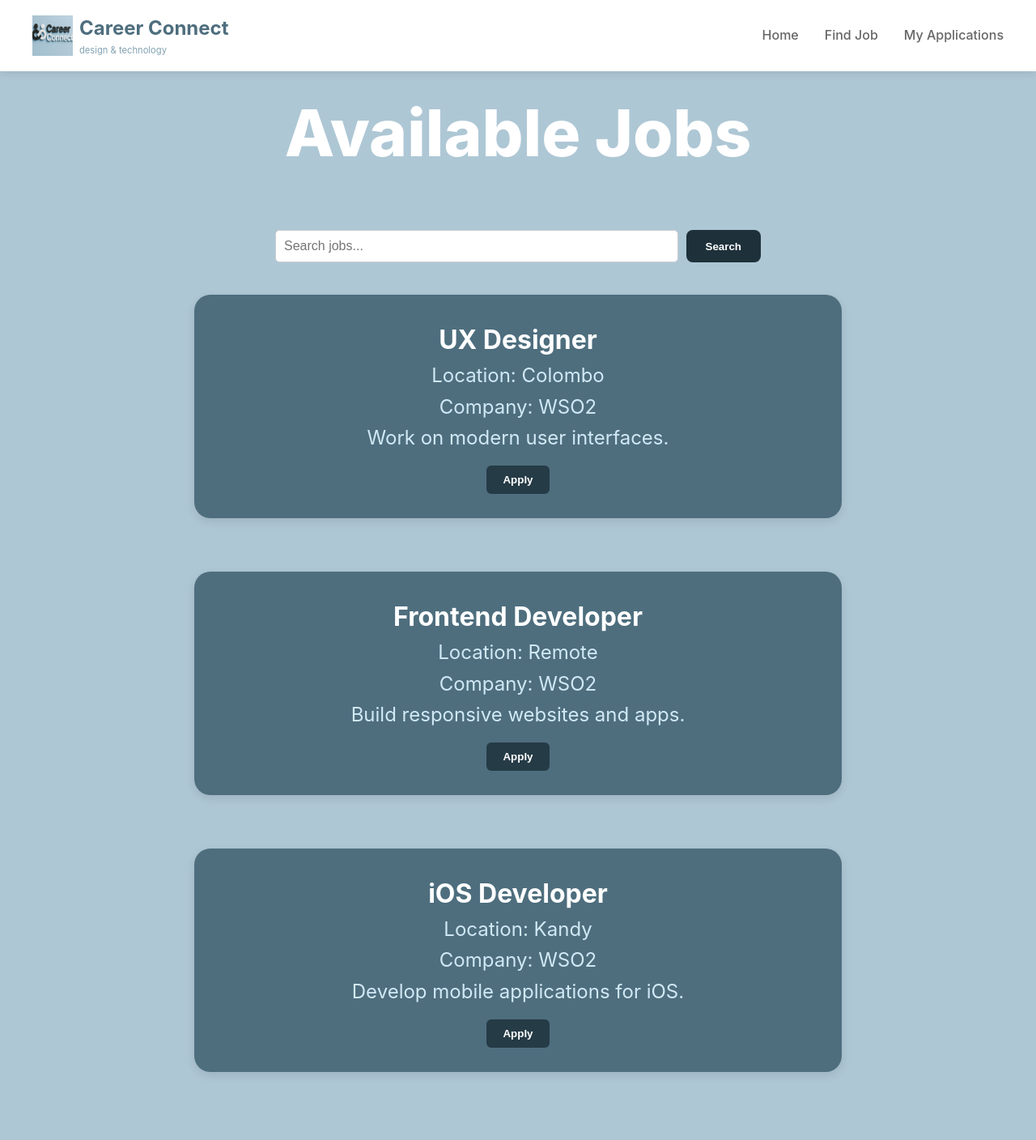
After one commit to tharinduWageesha/CareerConnect, a PHP site: page /user/find-job.html in a window 1280 px wide. The commit adds this page. Shown: the whole page at 81% size. Run offline with PHP 8.4, Linux system fonts and the light colour scheme.

Commit message:
other pages edit

```diff
--- /dev/null
+++ b/user/find-job.html
@@ -0,0 +1,67 @@
+<!DOCTYPE html>
+<html lang="en">
+<head>
+  <meta charset="UTF-8">
+  <meta name="viewport" content="width=device-width, initial-scale=1.0">
+  <title>Find a Job</title>
+  <link rel="stylesheet" href="style.css">
+</head>
+<body>
+  <!-- Navbar (same as index.html) -->
+  <header>
+    <nav>
+      <div class="logo">
+        <img src="img.png" height="50" width="50">
+        <div>
+          <strong>Career Connect</strong>
+          <div class="tagline">design & technology</div>
+        </div>
+      </div>
+
+      <ul class="nav-links">
+        <li><a href="index.html">Home</a></li>
+        <li><a href="find-job.html" class="active">Find Job</a></li>
+        <li><a href="applications.html">My Applications</a></li>
+      </ul>
+    </nav>
+  </header>
+  <section class="hero_fj">
+  <div class="avlb">
+    <h1>Available Jobs</h1>
+  </div>
+    <!-- 🔎 Search bar -->
+  <div class="search-bar">
+    <input type="text" id="searchInput" placeholder="Search jobs...">
+    <button onclick="searchJobs()">Search</button>
+  </div>
+
+  <div class="job_container">
+
+    <div class="job-card">
+      <h2>UX Designer</h2>
+      <p>Location: Colombo</p>
+      <p>Company: WSO2</p>
+      <p>Work on modern user interfaces.</p>
+      <button class="btn-apply">Apply</button>
+    </div><br>
+
+    <div class="job-card">
+      <h2>Frontend Developer</h2>
+      <p>Location: Remote</p>
+      <p>Company: WSO2</p>
+      <p>Build responsive websites and apps.</p>
+      <button class="btn-apply">Apply</button>
+    </div><br>
+
+    <div class="job-card">
+      <h2>iOS Developer</h2>
+      <p>Location: Kandy</p>
+      <p>Company: WSO2</p>
+      <p>Develop mobile applications for iOS.</p>
+      <button class="btn-apply">Apply</button>
+    </div>
+  </div>
+  </section>
+<script src="script.js"></script>
+</body>
+</html>
--- a/user/script.js
+++ b/user/script.js
@@ -20,3 +20,18 @@ window.addEventListener('scroll', function() {
     header.style.backdropFilter = 'none';
   }
 });
+
+  //search bar
+    function searchJobs() {
+      let input = document.getElementById("searchInput").value.toLowerCase();
+      let jobs = document.getElementsByClassName("job-card");
+
+      for (let i = 0; i < jobs.length; i++) {
+        let jobTitle = jobs[i].getElementsByTagName("h3")[0].innerText.toLowerCase();
+        if (jobTitle.includes(input)) {
+          jobs[i].style.display = "block";  // show
+        } else {
+          jobs[i].style.display = "none";   // hide
+        }
+      }
+    }
--- a/user/style.css
+++ b/user/style.css
@@ -67,14 +67,80 @@ nav {
   display: flex;
   align-items: center;
 }
+.hero_fj {
+  background: #AEC7D5;
+  padding: 120px 2rem 4rem;
+  min-height: 100vh;
+  display: flex;
+  flex-direction: column;
+  align-items: center;
+  }
+
+.avlb{
+   margin-bottom: 2rem;
+   text-align: center;
+}
+
+.avlb h1 {
+  font-size: 5rem;
+  font-weight: 800;
+  line-height: 1.1;
+  margin-bottom: 1.5rem;
+  color:white;
+  }
+
+.job_container  {
+  max-width: 800px;
+  width: 80%;
+  margin: 0 auto;
+  text-align: center;
+  color: white;
+
+}
+.job_container h2{
+  font-size: 2rem;
+
+}
+
+.job_container p{
+  font-size: 1.5rem;
+  color:#d1e9f5;
+}
+
+
+
+
+.job-card {
+  background: #4E6E7E;
+  padding:30px;
+  margin: 20px 0;
+  border-radius: 20px;
+  box-shadow: 0 4px 12px rgba(0,0,0,0.1);
+  align-items: center;
+}
+.btn-apply {
+  background: #253b46;
+  color: #fff;
+  padding: 10px 20px;
+  border: none;
+  border-radius: 6px;
+  cursor: pointer;
+  font-weight: 600;
+  margin-top: 15px;
+  transition: all 0.3s ease;
+  }
+
+  .btn-apply:hover {
+    background: #83A2B2;
+  }
 
 .container {
   max-width: 1200px;
-  margin: auto;
   display: grid;
+  margin:auto;
   grid-template-columns: 1fr 1fr; /* two-column */
   gap: 2rem;
-  align-items: center;
+  align-items:center;
 }
 
 .hero-content {
@@ -110,7 +176,6 @@ nav {
 
 .cta-buttons {
   display: flex;
-  gap: 1rem;
   margin-bottom: 2rem;
 }
 
@@ -198,6 +263,7 @@ nav {
   }
   .nav-links {
     display: none;
+
   }
   .hero-images {
     grid-template-columns: 1fr;
@@ -206,4 +272,34 @@ nav {
   .cta-buttons {
     justify-content: center;
   }
+
 }
+
+    .search-bar {
+      max-width: 600px;
+      width: 60%;
+      margin: 20px auto;
+      display: flex;
+      gap: 10px;
+    }
+    .search-bar input {
+      flex: 1;
+      padding: 10px;
+      border: 1px solid #ccc;
+      border-radius: 5px;
+      font-size: 16px;
+    }
+    .search-bar button {
+      background: #1e313a;
+      color: #fff;
+      padding: 12px 24px;
+      border: none;
+      border-radius: 8px;
+      cursor: pointer;
+      font-weight: 600;
+      transition: all 0.3s ease;
+    }
+
+    .search-bar button:hover {
+      background: #71c8f4;
+    }
```
Also changed, not shown: user/applications.html (added, +41 -0 lines), user/index.html (renamed from user/admin.html, +12 -19 lines).
